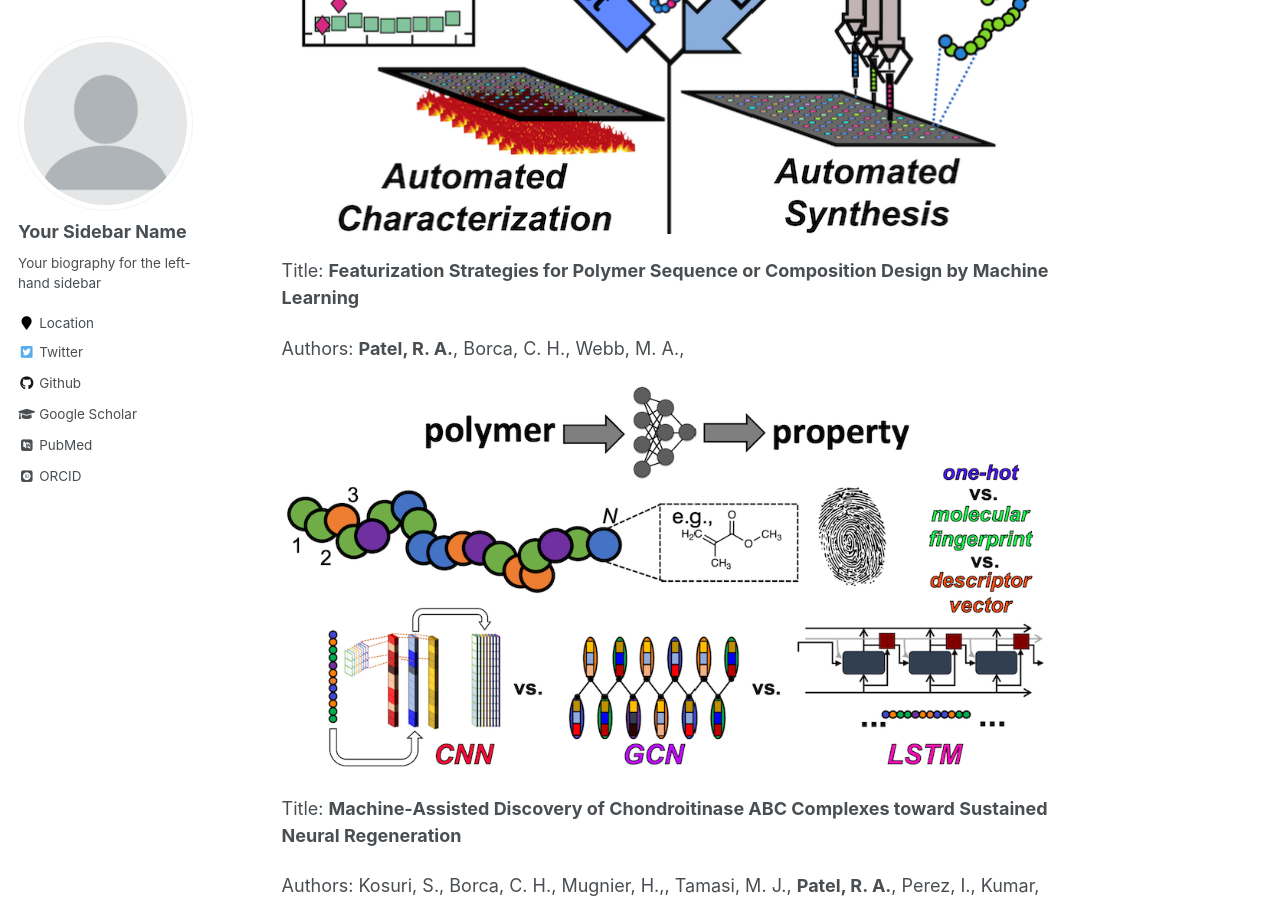
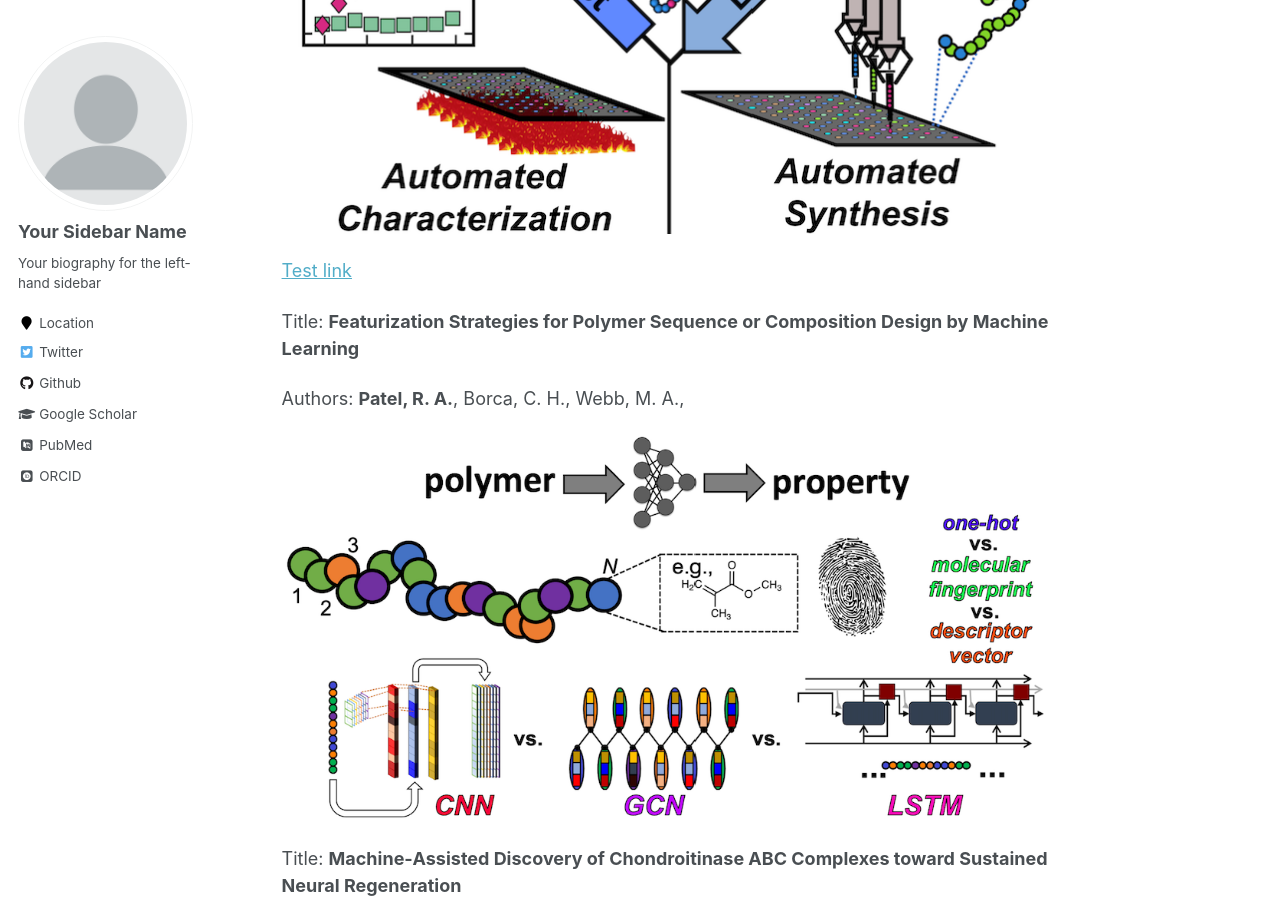
Before and after one commit to roshanpatel317/roshanpatel317.github.io, a Jekyll site: the page built from _pages/about.md, in a window 1280 px wide and 900 px high, scrolled down 1489 px. Built offline with Jekyll 4.4.1, drawn with Linux system fonts in a browser that asks for light colours; some web fonts are replaced.

Commit message:
Update about.md

```diff
--- a/_pages/about.md
+++ b/_pages/about.md
@@ -31,6 +31,8 @@ Authors: Tamasi, M. J., **Patel, R. A.**, Borca, C. H., Kosuri, S., Mugnier, H.,
 
 <img src="/images/3_enzyme.png" height="300">
 
+[Test link](https://www.youtube.com/)
+
 
 Title: **Featurization Strategies for Polymer Sequence or Composition Design by Machine Learning**
 
```
